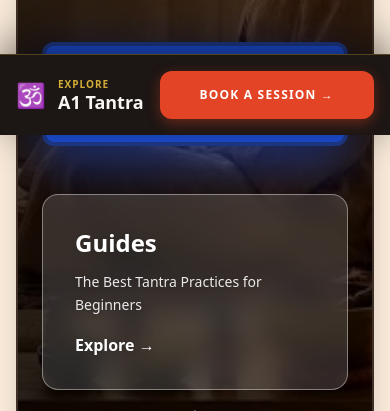
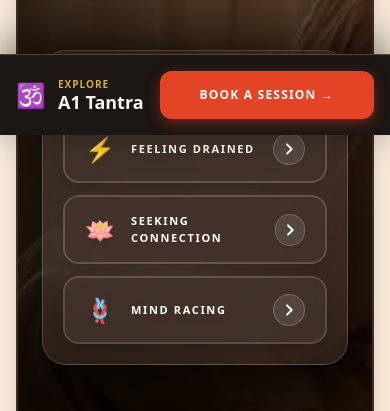
Before and after one commit to HarshalPatel1972/a1-tantra, a Next.js app: page / in a window 390 px wide. Shown: the part 709-1120 px from the top of the page. Built offline with nearby package versions, Linux system fonts and the light colour scheme; no server answers.

Commit message:
UI: Replaced mobile Hero button with interactive Energy State selector for higher engagement

```diff
--- a/components/Hero.tsx
+++ b/components/Hero.tsx
@@ -42,16 +42,65 @@ export default function Hero() {
                 compassion.
               </p>
 
-              {/* CTA BUTTONS */}
-              <div className="flex flex-col sm:flex-row gap-4">
+              {/* CTA BUTTONS & INTERACTIVE SELECTOR */}
+              <div className="flex flex-col sm:flex-row gap-4 w-full">
+                {/* Desktop Button (Hidden on Mobile) */}
                 <Link
                   href="/start-journey"
-                  className="px-12 py-6 text-white font-nav font-black uppercase tracking-[0.2em] rounded-xl relative overflow-hidden group shadow-[0_20px_50px_rgba(29,78,216,0.5)] text-center active:scale-95 transition-all w-full sm:w-auto border-4 border-[#1e3a8a] flex items-center justify-center min-w-[280px]"
+                  className="hidden sm:flex px-12 py-6 text-white font-nav font-black uppercase tracking-[0.2em] rounded-xl relative overflow-hidden group shadow-[0_20px_50px_rgba(29,78,216,0.5)] text-center active:scale-95 transition-all w-auto border-4 border-[#1e3a8a] items-center justify-center min-w-[280px]"
                   style={{ backgroundColor: "#1D4ED8" }}
                 >
                   <span className="absolute inset-0 bg-blue-700 translate-x-[-101%] group-hover:translate-x-0 transition-transform duration-500 pointer-events-none"></span>
                   <span className="relative z-10">START YOUR JOURNEY →</span>
                 </Link>
+
+                {/* Mobile Energy Selector (Hidden on Desktop) */}
+                <div className="flex flex-col w-full sm:hidden bg-gradient-to-b from-white/10 to-white/5 backdrop-blur-xl border border-white/20 rounded-3xl p-5 gap-3 shadow-[0_30px_60px_rgba(0,0,0,0.6)] mt-2 relative overflow-hidden">
+                  <div className="absolute inset-0 bg-[#3F2F27]/40 pointer-events-none mix-blend-multiply"></div>
+
+                  <p className="text-[10px] text-[#D4AF37] uppercase tracking-[0.3em] font-black text-center mb-1 drop-shadow-md border-b border-white/10 pb-3 relative z-10">
+                    How is your energy right now?
+                  </p>
+
+                  <Link href="/therapies" className="group relative z-10 flex items-center justify-between w-full bg-white/10 border-2 border-white/10 hover:border-[#D4AF37]/50 rounded-2xl px-5 py-4 transition-all active:scale-95 shadow-lg overflow-hidden">
+                    <div className="absolute inset-0 bg-[#3F2F27] opacity-80 group-hover:opacity-90 transition-opacity -z-10"></div>
+                    <div className="flex items-center gap-4">
+                      <span className="text-2xl drop-shadow-md">⚡</span>
+                      <span className="text-white text-[11px] font-black uppercase tracking-[0.15em] drop-shadow-md">Feeling Drained</span>
+                    </div>
+                    <div className="w-8 h-8 rounded-full bg-white/10 flex items-center justify-center group-hover:bg-[#E44426] transition-colors border border-white/20">
+                      <svg className="w-4 h-4 text-white" fill="none" stroke="currentColor" viewBox="0 0 24 24">
+                        <path strokeLinecap="round" strokeLinejoin="round" strokeWidth={3} d="M9 5l7 7-7 7" />
+                      </svg>
+                    </div>
+                  </Link>
+
+                  <Link href="/book-session" className="group relative z-10 flex items-center justify-between w-full bg-white/10 border-2 border-white/10 hover:border-[#D4AF37]/50 rounded-2xl px-5 py-4 transition-all active:scale-95 shadow-lg overflow-hidden">
+                    <div className="absolute inset-0 bg-[#3F2F27] opacity-80 group-hover:opacity-90 transition-opacity -z-10"></div>
+                    <div className="flex items-center gap-4">
+                      <span className="text-2xl drop-shadow-md">🪷</span>
+                      <span className="text-white text-[11px] font-black uppercase tracking-[0.15em] drop-shadow-md">Seeking Connection</span>
+                    </div>
+                    <div className="w-8 h-8 rounded-full bg-white/10 flex items-center justify-center group-hover:bg-[#E44426] transition-colors border border-white/20">
+                      <svg className="w-4 h-4 text-white" fill="none" stroke="currentColor" viewBox="0 0 24 24">
+                        <path strokeLinecap="round" strokeLinejoin="round" strokeWidth={3} d="M9 5l7 7-7 7" />
+                      </svg>
+                    </div>
+                  </Link>
+
+                  <Link href="/sessions" className="group relative z-10 flex items-center justify-between w-full bg-white/10 border-2 border-white/10 hover:border-[#D4AF37]/50 rounded-2xl px-5 py-4 transition-all active:scale-95 shadow-lg overflow-hidden">
+                    <div className="absolute inset-0 bg-[#3F2F27] opacity-80 group-hover:opacity-90 transition-opacity -z-10"></div>
+                    <div className="flex items-center gap-4">
+                      <span className="text-2xl drop-shadow-md">🪢</span>
+                      <span className="text-white text-[11px] font-black uppercase tracking-[0.15em] drop-shadow-md">Mind Racing</span>
+                    </div>
+                    <div className="w-8 h-8 rounded-full bg-white/10 flex items-center justify-center group-hover:bg-[#E44426] transition-colors border border-white/20">
+                      <svg className="w-4 h-4 text-white" fill="none" stroke="currentColor" viewBox="0 0 24 24">
+                        <path strokeLinecap="round" strokeLinejoin="round" strokeWidth={3} d="M9 5l7 7-7 7" />
+                      </svg>
+                    </div>
+                  </Link>
+                </div>
               </div>
             </div>
 
```
